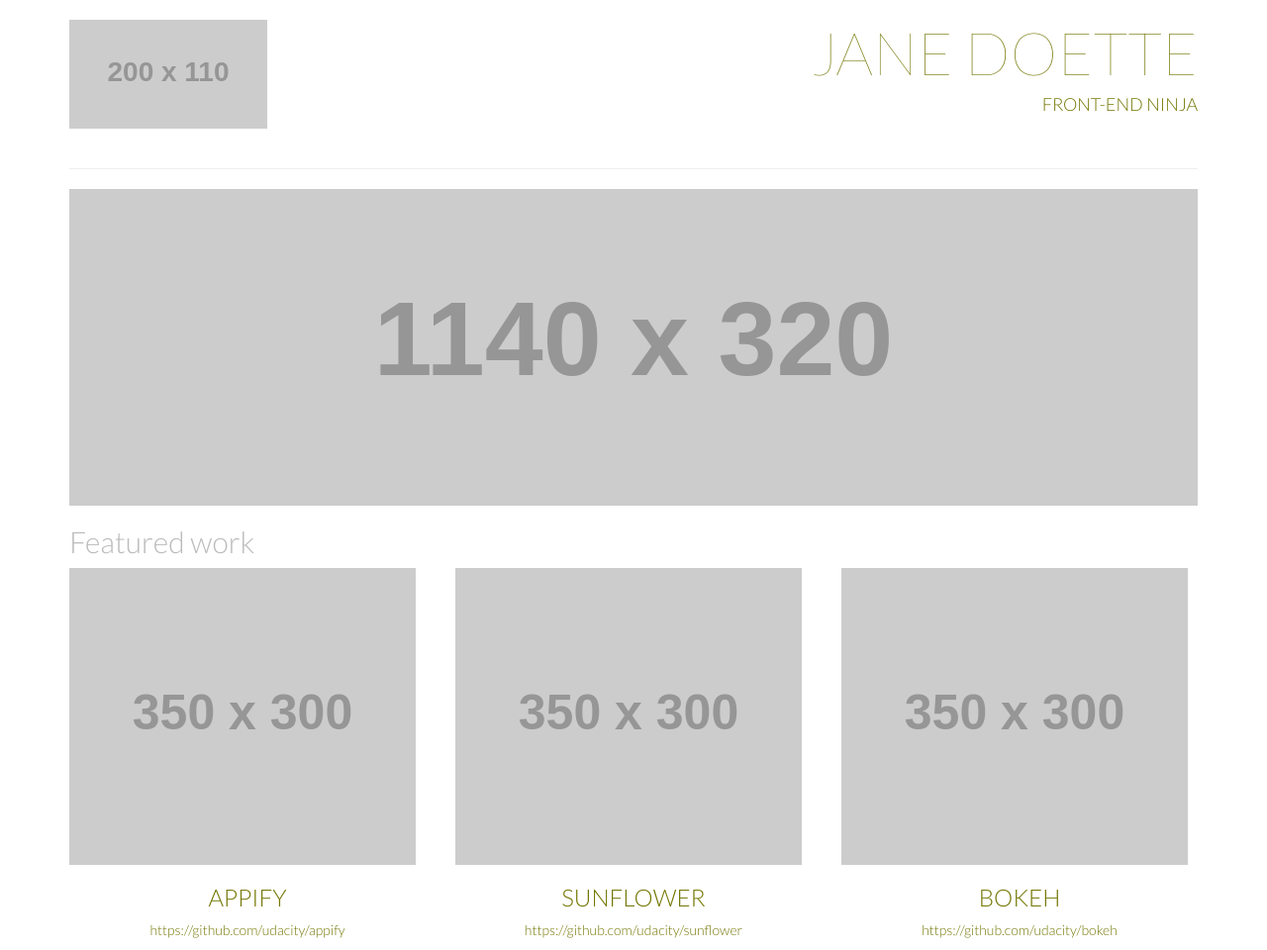
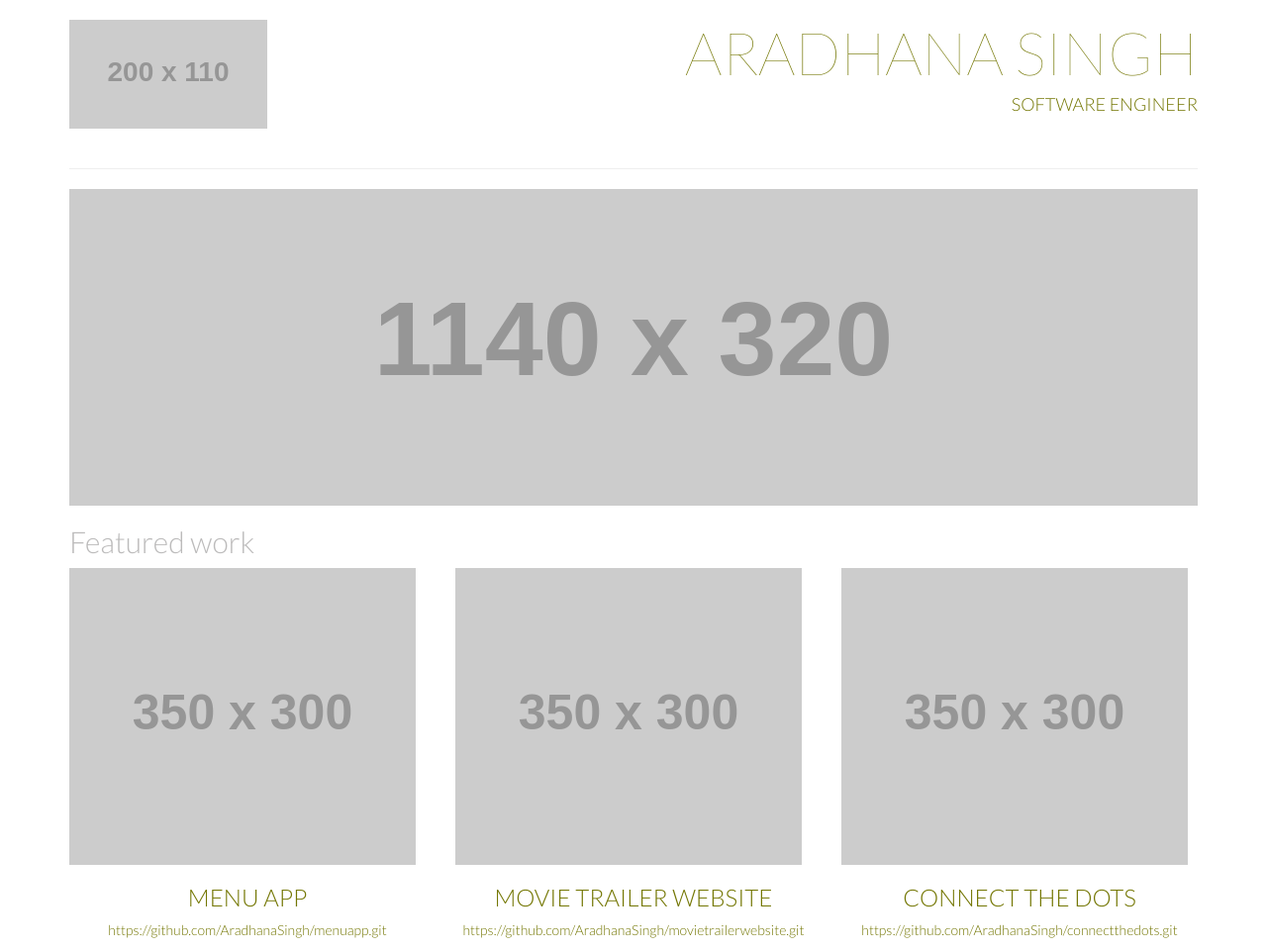
Before and after one commit to AradhanaSingh/portfolio, a plain HTML site: page index.html in a window 1280 px wide. Shown: the whole page at 99% size. Drawn offline with Linux system fonts and the light colour scheme; placeholder pictures from the web are drawn by us.

Commit message:
modified text

```diff
--- a/index.html
+++ b/index.html
@@ -14,8 +14,8 @@
                     <img class="title-logo" src="http://placehold.it/200x110" alt="logo">
                 </div>
                 <div class="col-lg-6 text-right text-uppercase">
-                    <h1 class="title-super text-thin">Jane Doette</h1>
-                    <h4>Front-end Ninja</h4>
+                    <h1 class="title-super text-thin">Aradhana Singh</h1>
+                    <h4>Software Engineer</h4>
                 </div>
             </div>
 
@@ -38,18 +38,18 @@
             <div class="row text-center">
                 <div class="col-md-4">
                     <img class="img-responsive" src="http://placehold.it/350x300" alt="image1">
-                    <h3 class="text-uppercase">Appify</h3>
-                    <p>https://github.com/udacity/appify</p>
+                    <h3 class="text-uppercase"> Menu App</h3>
+                    <p>https://github.com/AradhanaSingh/menuapp.git</p>
                 </div>
                 <div class="col-md-4">
                     <img class="img-responsive" src="http://placehold.it/350x300" alt="image2">
-                    <h3 class="text-uppercase">Sunflower</h3>
-                    <p>https://github.com/udacity/sunflower</p>
+                    <h3 class="text-uppercase">Movie Trailer Website</h3>
+                    <p>https://github.com/AradhanaSingh/movietrailerwebsite.git</p>
                 </div>
                  <div class="col-md-4">
                     <img class="img-responsive" src="http://placehold.it/350x300" alt="image2">
-                    <h3 class="text-uppercase">Bokeh</h3>
-                    <p>https://github.com/udacity/bokeh</p>
+                    <h3 class="text-uppercase">Connect the Dots</h3>
+                    <p>https://github.com/AradhanaSingh/connectthedots.git</p>
                 </div>
 
             </div>
```
